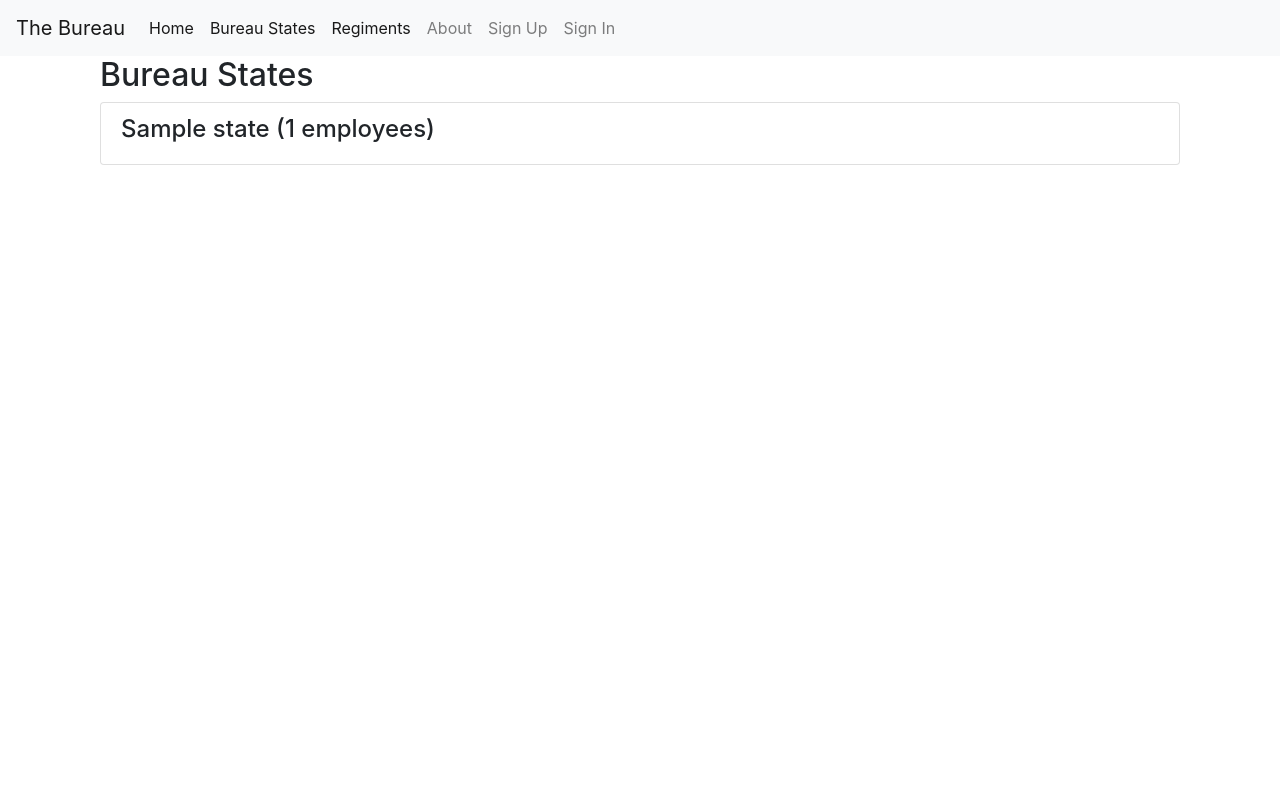
After one commit to clairempr/bureau, a Django app: template bureau/templates/places/bureau_state_list.html in a window 1280 px wide. The commit adds this page. Run offline with Django 3.2, Linux system fonts and the light colour scheme; the template is opened without the code that fills it: most values are stand-ins (such as "Sample title", 1, 10 or a date in 2020); parts of the project's set-up code (start-up, migrations or seed data) failed here and were passed over; some libraries are stand-ins or nearby versions.

Commit message:
Add BureauStateListView

```diff
--- a/bureau/templates/base.html
+++ b/bureau/templates/base.html
@@ -46,6 +46,9 @@
           <ul class="navbar-nav mr-auto">
             <li class="nav-item active">
               <a class="nav-link" href="{% url 'home' %}">Home <span class="sr-only">(current)</span></a>
+            </li>
+            <li class="nav-item active">
+              <a class="nav-link" href="{% url 'places:bureau_state_list' %}">Bureau States</a>
             </li>
             <li class="nav-item active">
               <a class="nav-link" href="{% url 'military:regiment_list' %}">Regiments</a>
--- /dev/null
+++ b/bureau/templates/places/bureau_state_list.html
@@ -0,0 +1,17 @@
+{% extends "base.html" %}
+{% load static i18n %}
+{% block title %}Bureau States{% endblock %}
+
+{% block content %}
+<div class="container">
+  <h2>Bureau States</h2>
+
+  <div class="list-group">
+    {% for state in region_list %}
+      <div class="list-group-item">
+        <h4 class="list-group-item-heading">{{ state.name }} ({{ state.employees.count }} employees)</h4>
+      </div>
+    {% endfor %}
+  </div>
+</div>
+{% endblock content %}
--- a/config/urls.py
+++ b/config/urls.py
@@ -24,6 +24,10 @@ urlpatterns = [
     path(
         "military/",
         include("bureau.military.urls", namespace="military"),
+    ),
+    path(
+        "places/",
+        include("bureau.places.urls", namespace="places"),
     ),
 ] + static(
     settings.MEDIA_URL, document_root=settings.MEDIA_ROOT
```
Also changed, not shown: bureau/places/urls.py (added, +10 -0 lines), bureau/places/views.py (+13 -2 lines).
